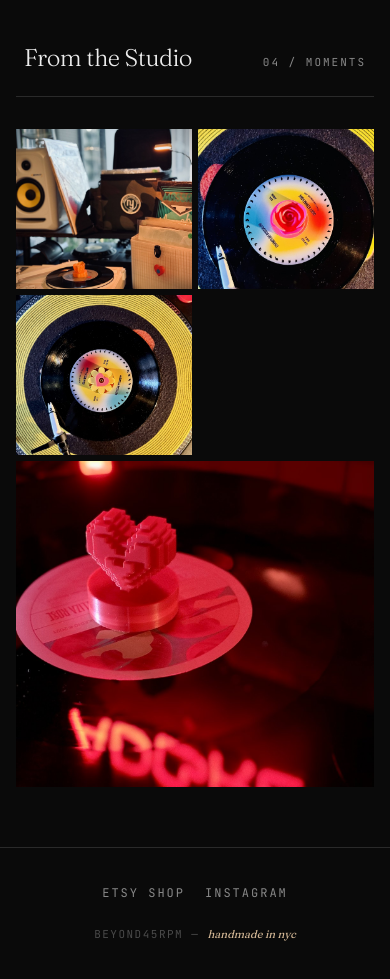
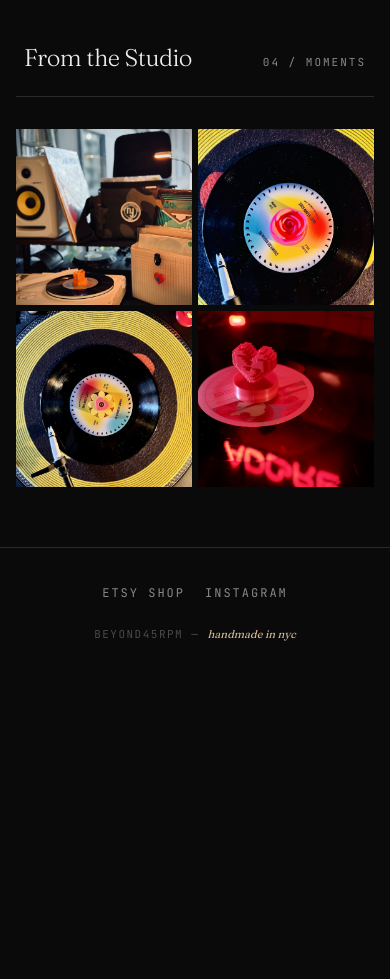
Before and after one commit to shhandtny/beyond45rpm, a plain HTML site: page index.html in a window 390 px wide. Shown: the part 2100-3079 px from the top of the page. After the commit the page ends 2779 px from the top, so only its background shows below. Drawn offline with Linux system fonts and the light colour scheme.

Commit message:
Add files via upload

```diff
--- a/index.html
+++ b/index.html
@@ -291,40 +291,15 @@
     max-width: 1100px;
     margin: 0 auto;
     display: grid;
-    grid-template-columns: repeat(6, 1fr);
-    grid-auto-rows: 180px;
+    grid-template-columns: repeat(2, 1fr);
     gap: 12px;
   }
 
-  /* layout: first item tall (2 rows, 2 cols), then varied */
   .mood-item {
     overflow: hidden;
     background: var(--bg-card);
     position: relative;
-    grid-column: span 2;
-    grid-row: span 1;
-  }
-
-  .mood-item.mood-tall {
-    grid-row: span 2;
-  }
-
-  /* specific placements - 4 items */
-  .mood-item:nth-child(1) {
-    grid-column: span 4;
-    grid-row: span 2;
-  }
-  .mood-item:nth-child(2) {
-    grid-column: span 2;
-    grid-row: span 1;
-  }
-  .mood-item:nth-child(3) {
-    grid-column: span 2;
-    grid-row: span 1;
-  }
-  .mood-item:nth-child(4) {
-    grid-column: span 6;
-    grid-row: span 2;
+    aspect-ratio: 1;
   }
 
   .mood-item img {
@@ -404,22 +379,7 @@
     .mood-gallery .gallery-header { padding: 0 8px 20px; margin-bottom: 32px; }
     .mood-grid {
       grid-template-columns: repeat(2, 1fr);
-      grid-auto-rows: 160px;
       gap: 6px;
-    }
-    .mood-item,
-    .mood-item.mood-tall,
-    .mood-item:nth-child(1),
-    .mood-item:nth-child(2),
-    .mood-item:nth-child(3),
-    .mood-item:nth-child(4) {
-      grid-column: span 1;
-      grid-row: span 1;
-    }
-    /* make the last hero shot full-width on mobile */
-    .mood-item:nth-child(4) {
-      grid-column: span 2;
-      grid-row: span 2;
     }
   }
 
@@ -527,7 +487,7 @@
   </div>
 
   <div class="mood-grid">
-    <div class="mood-item mood-tall">
+    <div class="mood-item">
       <img src="images/extra-05.jpg" alt="DJ setup with turntable and vinyl boxes">
     </div>
     <div class="mood-item">
@@ -536,7 +496,7 @@
     <div class="mood-item">
       <img src="images/extra-03.jpg" alt="Yellow flower adapter spinning">
     </div>
-    <div class="mood-item mood-tall">
+    <div class="mood-item">
       <img src="images/extra-01.jpg" alt="Heart adapter on vinyl in red light">
     </div>
   </div>
```
